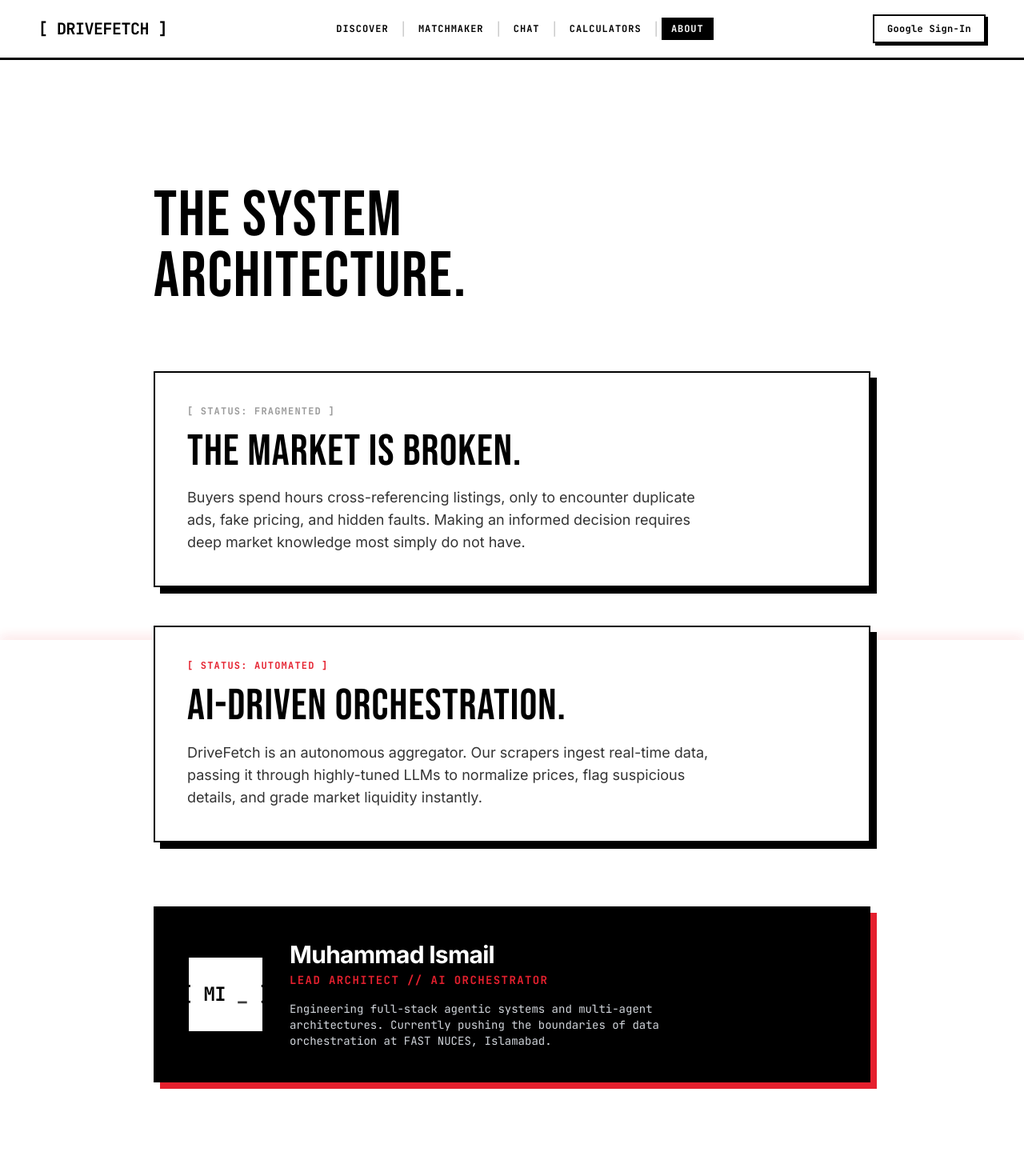
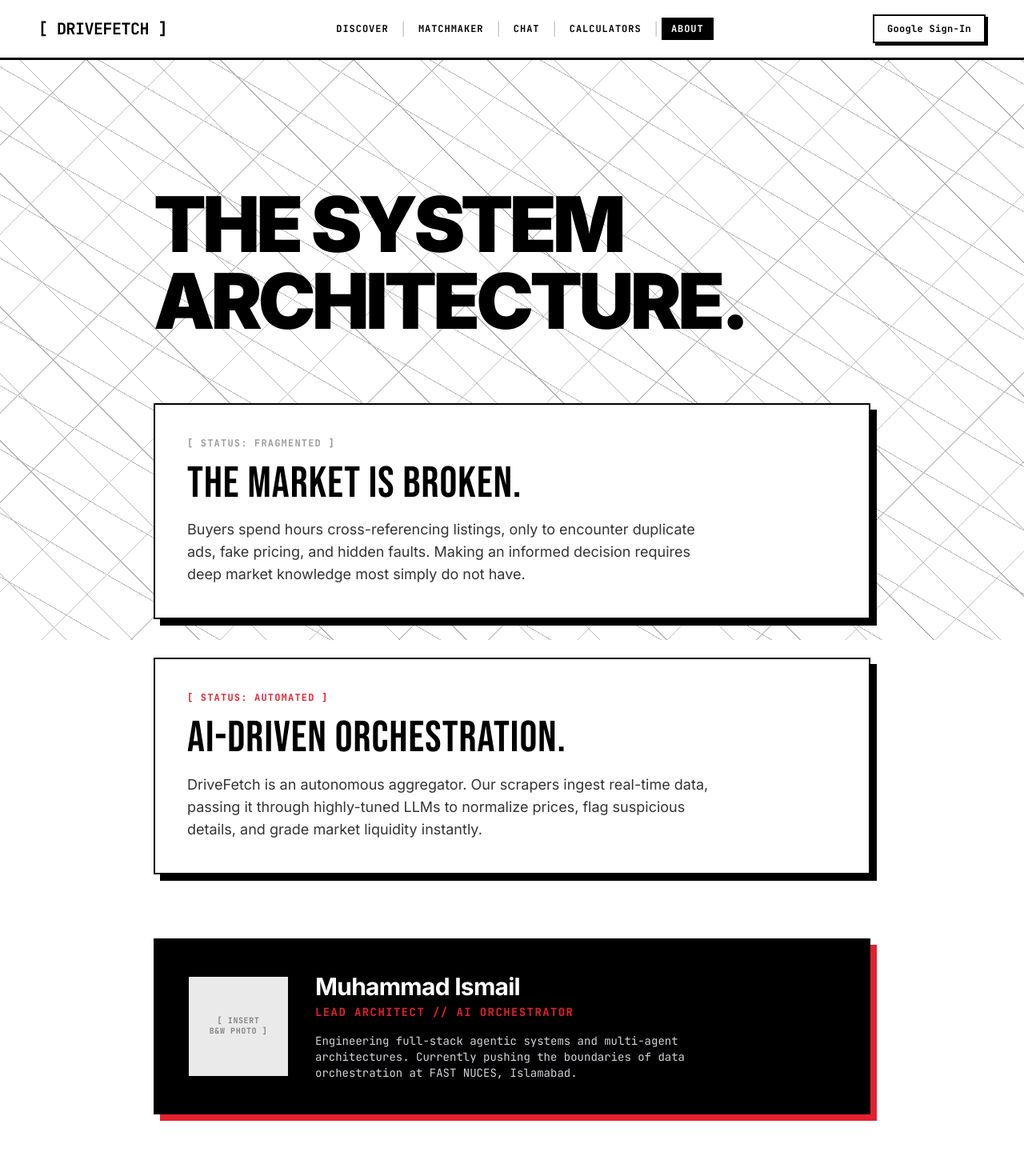
Before and after one commit to Muhammad-Ismail-24/Project, a React (Vite) app in the folder drivefetch-frontend/: page /about in a window 1280 px wide. Shown: the top 1470 px of the page at 80% size. Built offline with nearby package versions, Linux system fonts and the light colour scheme.

Commit message:
new UI improve

```diff
--- a/drivefetch-frontend/src/pages/About.jsx
+++ b/drivefetch-frontend/src/pages/About.jsx
@@ -26,16 +26,86 @@ const slideFromRight = {
 
 export default function About() {
   const { scrollYProgress } = useScroll();
-  const scannerY = useTransform(scrollYProgress, [0, 1], ['0vh', '100vh']);
+
+  /* ── The Data Blueprint: 3-layer scroll crossfade over white ── */
+  const chaosOpacity    = useTransform(scrollYProgress, [0, 0.3, 0.5], [1, 1, 0]);
+  const orderOpacity    = useTransform(scrollYProgress, [0.3, 0.5, 0.7, 0.9], [0, 1, 1, 0]);
+  const architectOpacity = useTransform(scrollYProgress, [0.6, 0.8, 1], [0, 1, 1]);
 
   return (
     <>
-    {/* ── System Scanner — scroll-linked red laser ── */}
-    <div className="fixed inset-0 pointer-events-none -z-10 overflow-hidden">
+    {/* ── The Data Blueprint — scroll-linked background ── */}
+    <div className="fixed inset-0 pointer-events-none -z-10 overflow-hidden bg-white" aria-hidden="true">
+
+      {/* Stage 1: The Chaos — widely spaced diagonal sketch lines */}
       <motion.div
-        style={{ y: scannerY }}
-        className="absolute top-0 left-0 w-full h-[2px] bg-[#E5202E] shadow-[0_0_15px_#E5202E] opacity-70"
-      />
+        style={{ opacity: chaosOpacity }}
+        className="absolute inset-0"
+      >
+        <div
+          className="absolute inset-0"
+          style={{
+            backgroundColor: '#FFFFFF',
+            backgroundImage: `
+              repeating-linear-gradient(
+                45deg,
+                transparent,
+                transparent 58px,
+                #B3B3B3 58px,
+                #B3B3B3 59px
+              ),
+              repeating-linear-gradient(
+                -45deg,
+                transparent,
+                transparent 78px,
+                #C4C4C4 78px,
+                #C4C4C4 79px
+              ),
+              repeating-linear-gradient(
+                30deg,
+                transparent,
+                transparent 68px,
+                #BEBEBE 68px,
+                #BEBEBE 69px
+              )
+            `,
+          }}
+        />
+      </motion.div>
+
+      {/* Stage 2: The Order — deliberate dot-matrix targeting grid */}
+      <motion.div
+        style={{ opacity: orderOpacity }}
+        className="absolute inset-0"
+      >
+        <div
+          className="absolute inset-0"
+          style={{
+            backgroundColor: '#FFFFFF',
+            backgroundImage: `radial-gradient(circle, #A3A3A3 1.5px, transparent 1.5px)`,
+            backgroundSize: '40px 40px',
+          }}
+        />
+      </motion.div>
+
+      {/* Stage 3: The Architect — precision crosshair (+) grid */}
+      <motion.div
+        style={{ opacity: architectOpacity }}
+        className="absolute inset-0"
+      >
+        <div
+          className="absolute inset-0"
+          style={{
+            backgroundColor: '#FFFFFF',
+            backgroundImage: `
+              linear-gradient(to right,  transparent 39px, #C0C0C0 39px, #C0C0C0 41px, transparent 41px),
+              linear-gradient(to bottom, transparent 39px, #C0C0C0 39px, #C0C0C0 41px, transparent 41px)
+            `,
+            backgroundSize: '80px 80px',
+          }}
+        />
+      </motion.div>
+
     </div>
 
     <main className="relative z-10 pt-28 md:pt-40 px-5 sm:px-8 lg:px-12 pb-20 md:pb-32 min-h-screen flex flex-col items-center">
@@ -49,7 +119,7 @@ export default function About() {
 
         {/* ═══ 1. PAGE HEADER — The Manifesto ═══ */}
         <motion.div {...slideFromLeft}>
-          <h1 className="text-display-lg leading-[0.95] tracking-tight text-df-black">
+          <h1 className="text-6xl md:text-8xl font-black uppercase tracking-tighter leading-[0.9] text-df-black">
             THE SYSTEM<br />ARCHITECTURE.
           </h1>
         </motion.div>
@@ -94,10 +164,10 @@ export default function About() {
           <div className="bg-black border-2 border-black shadow-[8px_8px_0px_#E5202E] p-6 sm:p-8 md:p-10">
             <div className="flex flex-col sm:flex-row items-start sm:items-center gap-6 sm:gap-8">
 
-              {/* Avatar Box */}
-              <div className="w-20 h-20 sm:w-24 sm:h-24 shrink-0 bg-white border-brutal flex items-center justify-center whitespace-nowrap">
-                <span className="font-mono text-xl sm:text-2xl font-bold text-df-black tracking-tight select-none">
-                  [ MI <span className="animate-pulse">_</span> ]
+              {/* Photo Placeholder */}
+              <div className="w-24 h-24 md:w-32 md:h-32 shrink-0 bg-gray-300 border-brutal flex items-center justify-center grayscale contrast-125 overflow-hidden">
+                <span className="font-mono text-[9px] md:text-[10px] font-bold text-df-black/40 tracking-[0.06em] text-center select-none leading-tight px-1">
+                  [ INSERT<br />B&amp;W PHOTO ]
                 </span>
               </div>
 
```
